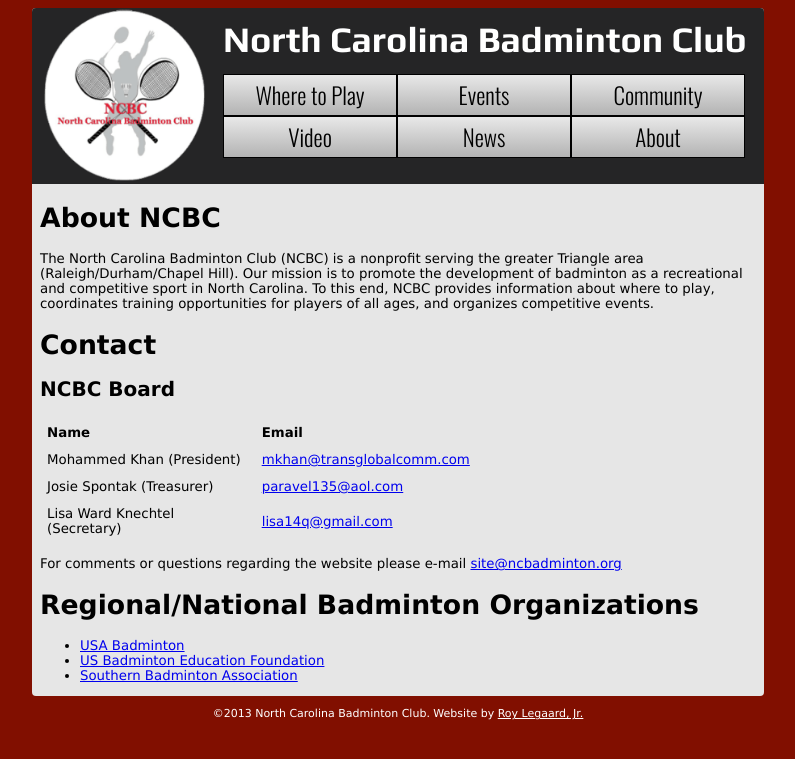
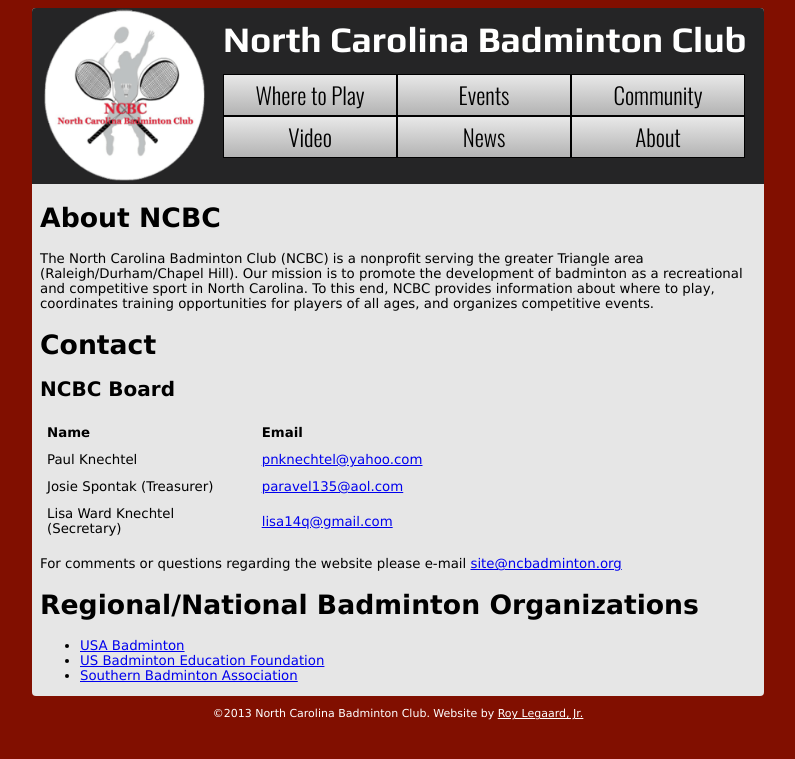
Before and after one commit to NCBC/ncbc.github.com, a Jekyll site: the page built from about.md, in a window 1280 px wide. Shown: the top 759 px of the page, without its empty margins (242-1037 px from the left). Built offline with Jekyll 4.4.1, drawn with Linux system fonts in a browser that asks for light colours; some of the changed lines change nothing that is shown.

Commit message:
Added Paul to Board listing

```diff
--- a/about.md
+++ b/about.md
@@ -17,8 +17,8 @@
 				<td width="30%"><b></b></td>
 			</tr>
 			<tr>
-				<td width="30%">Mohammed Khan (President)</td>
-				<td width="40%"><a href="&#x6d;&#00097;&#105;&#000108;&#000116;&#111;&#58;&#109;&#x6b;&#104;&#97;&#x6e;&#x40;&#x74;&#000114;&#x61;&#110;&#x73;&#103;&#108;&#x6f;&#98;&#97;&#x6c;&#x63;&#x6f;&#000109;&#x6d;&#x2e;&#x63;&#x6f;&#109;?subject=&cc=&bcc=&body=" style="" class="" id="">&#x6d;&#000107;&#x68;&#x61;&#000110;&#64;&#x74;&#x72;&#00097;&#x6e;&#115;&#000103;&#000108;&#000111;&#00098;&#00097;&#000108;&#00099;&#x6f;&#000109;&#000109;&#00046;&#99;&#x6f;&#109;</a>
+				<td width="30%">Paul Knechtel</td>
+				<td width="40%"><a href="&#x6d;&#00097;&#000105;&#x6c;&#x74;&#000111;&#x3a;&#x70;&#x6e;&#x6b;&#x6e;&#000101;&#99;&#104;&#x74;&#x65;&#x6c;&#x40;&#x79;&#97;&#104;&#000111;&#x6f;&#46;&#x63;&#x6f;&#109;?subject=&cc=&bcc=&body=" style="" class="" id="">&#x70;&#110;&#x6b;&#110;&#x65;&#99;&#x68;&#x74;&#x65;&#108;&#x40;&#121;&#00097;&#x68;&#x6f;&#000111;&#x2e;&#x63;&#x6f;&#x6d;</a>
 </td>
 				<td width="30%"></td>
 			</tr>
```
